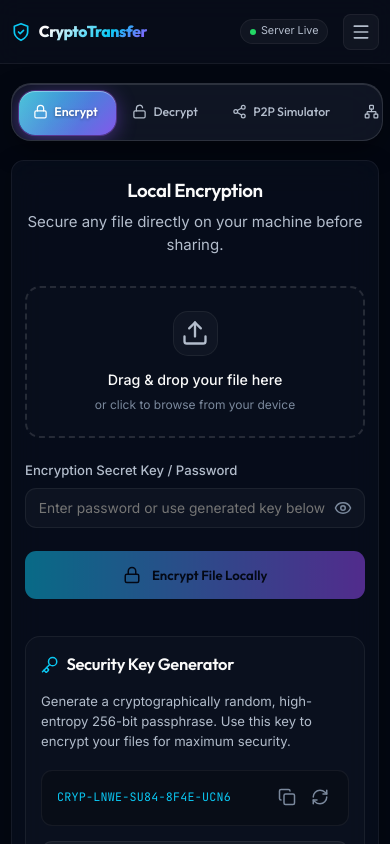
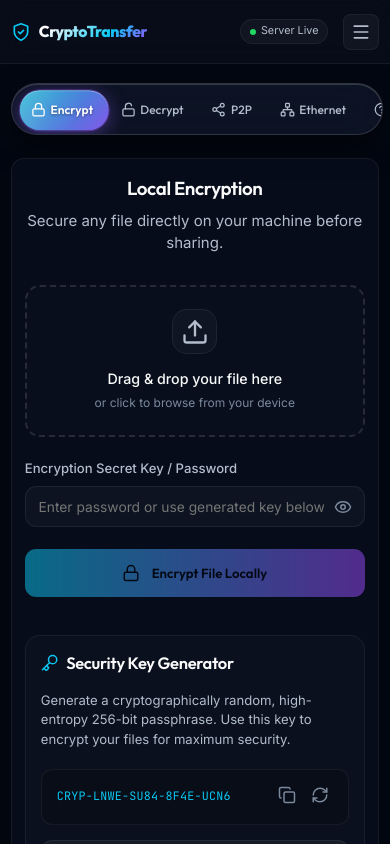
Before and after one commit to rajatava06/CryptoTransfer, a React (Vite) app: page / in a window 390 px wide. Shown: the top 844 px of the page. Built offline with nearby package versions, Linux system fonts and the light colour scheme.

Commit message:
Navbar updates

```diff
--- a/src/App.jsx
+++ b/src/App.jsx
@@ -96,67 +96,111 @@
   }, [activeTab]);
 
 
+  const [swipeOffset, setSwipeOffset] = useState(0);
+  const [isSwiping, setIsSwiping] = useState(false);
+
   const swipeStartX = useRef(null);
   const swipeStartY = useRef(null);
   const swipeLocked = useRef(null); // 'h' | 'v' | null
   const activeTabRef = useRef(activeTab);
   useEffect(() => { activeTabRef.current = activeTab; }, [activeTab]);
 
+  // Touch gesture handler for both nav-tabs bar and swipe-zone view container
   useEffect(() => {
-    const el = document.getElementById('swipe-zone');
-    if (!el) return;
+    const swipeZoneEl = document.getElementById('swipe-zone');
+    const navTabsEl = navRef.current;
+    if (!swipeZoneEl) return;
 
-    const onStart = (e) => {
+    let touchStartTime = 0;
+
+    const onTouchStart = (e) => {
+      if (e.touches.length !== 1) return;
       swipeStartX.current = e.touches[0].clientX;
       swipeStartY.current = e.touches[0].clientY;
+      touchStartTime = Date.now();
       swipeLocked.current = null;
+      setIsSwiping(false);
     };
 
-    const onMove = (e) => {
-      if (!swipeStartX.current) return;
-      const dx = e.touches[0].clientX - swipeStartX.current;
-      const dy = e.touches[0].clientY - swipeStartY.current;
+    const onTouchMove = (e) => {
+      if (swipeStartX.current === null) return;
+      const currentX = e.touches[0].clientX;
+      const currentY = e.touches[0].clientY;
+      const dx = currentX - swipeStartX.current;
+      const dy = currentY - swipeStartY.current;
 
-      // Lock direction on first significant movement
       if (!swipeLocked.current) {
-        if (Math.abs(dx) > 8 || Math.abs(dy) > 8) {
+        if (Math.abs(dx) > 6 || Math.abs(dy) > 6) {
           swipeLocked.current = Math.abs(dx) > Math.abs(dy) ? 'h' : 'v';
         }
       }
-      // Block native scroll only when we've committed to horizontal
+
       if (swipeLocked.current === 'h') {
-        e.preventDefault();
+        if (e.cancelable) e.preventDefault();
+        setIsSwiping(true);
+        const currentIndex = TAB_ORDER.indexOf(activeTabRef.current);
+        const isAtFirst = currentIndex === 0 && dx > 0;
+        const isAtLast = currentIndex === TAB_ORDER.length - 1 && dx < 0;
+
+        // Apply rubber-band damping if at edges
+        const effectiveDx = (isAtFirst || isAtLast) ? dx * 0.25 : dx;
+        setSwipeOffset(effectiveDx);
       }
     };
 
-    const onEnd = (e) => {
-      if (swipeLocked.current !== 'h' || swipeStartX.current === null) {
-        swipeStartX.current = null;
-        swipeStartY.current = null;
-        swipeLocked.current = null;
-        return;
+    const onTouchEnd = (e) => {
+      if (swipeStartX.current === null) return;
+      const touchEndTime = Date.now();
+      const dt = touchEndTime - touchStartTime;
+
+      if (swipeLocked.current === 'h') {
+        const dx = e.changedTouches[0].clientX - swipeStartX.current;
+        const velocity = Math.abs(dx) / (dt || 1);
+        const currentIndex = TAB_ORDER.indexOf(activeTabRef.current);
+        const threshold = window.innerWidth < 768 ? 35 : 60;
+
+        if (Math.abs(dx) > threshold || velocity > 0.35) {
+          if (dx < 0 && currentIndex < TAB_ORDER.length - 1) {
+            setActiveTab(TAB_ORDER[currentIndex + 1]);
+          } else if (dx > 0 && currentIndex > 0) {
+            setActiveTab(TAB_ORDER[currentIndex - 1]);
+          }
+        }
       }
-      const dx = e.changedTouches[0].clientX - swipeStartX.current;
-      if (Math.abs(dx) < 50) {
-        swipeStartX.current = null;
-        swipeLocked.current = null;
-        return;
-      }
-      const current = TAB_ORDER.indexOf(activeTabRef.current);
-      if (dx < 0 && current < TAB_ORDER.length - 1) setActiveTab(TAB_ORDER[current + 1]);
-      else if (dx > 0 && current > 0) setActiveTab(TAB_ORDER[current - 1]);
+
+      // Animate spring back to center offset
+      setIsSwiping(false);
+      setSwipeOffset(0);
       swipeStartX.current = null;
       swipeStartY.current = null;
       swipeLocked.current = null;
     };
 
-    el.addEventListener('touchstart', onStart, { passive: true });
-    el.addEventListener('touchmove', onMove, { passive: false });
-    el.addEventListener('touchend', onEnd, { passive: true });
+    // Attach to view container
+    swipeZoneEl.addEventListener('touchstart', onTouchStart, { passive: true });
+    swipeZoneEl.addEventListener('touchmove', onTouchMove, { passive: false });
+    swipeZoneEl.addEventListener('touchend', onTouchEnd, { passive: true });
+    swipeZoneEl.addEventListener('touchcancel', onTouchEnd, { passive: true });
+
+    // Attach directly to nav-tabs bar if present
+    if (navTabsEl) {
+      navTabsEl.addEventListener('touchstart', onTouchStart, { passive: true });
+      navTabsEl.addEventListener('touchmove', onTouchMove, { passive: false });
+      navTabsEl.addEventListener('touchend', onTouchEnd, { passive: true });
+      navTabsEl.addEventListener('touchcancel', onTouchEnd, { passive: true });
+    }
+
     return () => {
-      el.removeEventListener('touchstart', onStart);
-      el.removeEventListener('touchmove', onMove);
-      el.removeEventListener('touchend', onEnd);
+      swipeZoneEl.removeEventListener('touchstart', onTouchStart);
+      swipeZoneEl.removeEventListener('touchmove', onTouchMove);
+      swipeZoneEl.removeEventListener('touchend', onTouchEnd);
+      swipeZoneEl.removeEventListener('touchcancel', onTouchEnd);
+      if (navTabsEl) {
+        navTabsEl.removeEventListener('touchstart', onTouchStart);
+        navTabsEl.removeEventListener('touchmove', onTouchMove);
+        navTabsEl.removeEventListener('touchend', onTouchEnd);
+        navTabsEl.removeEventListener('touchcancel', onTouchEnd);
+      }
     };
   }, []);
 
@@ -178,7 +222,7 @@
         <div className="container">
           {/* Navigation Tabs — iOS-26 glider */}
           <nav
-            className="nav-tabs"
+            className={`nav-tabs ${isSwiping ? 'swiping' : ''}`}
             aria-label="Main Navigation"
             ref={navRef}
           >
@@ -190,7 +234,8 @@
                 opacity: glider.opacity,
                 width: glider.width,
                 height: glider.height,
-                transform: `translate(${glider.left}px, ${glider.top}px)`,
+                transform: `translate(${glider.left + swipeOffset * 0.15}px, ${glider.top}px)`,
+                transition: isSwiping ? 'none' : 'transform 0.38s cubic-bezier(0.34, 1.56, 0.64, 1), width 0.32s cubic-bezier(0.34, 1.56, 0.64, 1)'
               }}
             />
 
@@ -222,7 +267,7 @@
               onClick={() => setActiveTab('p2p')}
             >
               <Share2 size={18} />
-              P2P Simulator
+              P2P
             </button>
             <button
               id="tab-ethernet-btn"
@@ -232,15 +277,30 @@
               onClick={() => setActiveTab('ethernet')}
             >
               <Network size={18} />
-              Ethernet LAN
+              Ethernet
+            </button>
+            <button
+              id="tab-info-btn"
+              type="button"
+              ref={el => tabRefs.current['info'] = el}
+              className={`tab-btn ${activeTab === 'info' ? 'active' : ''}`}
+              onClick={() => setActiveTab('info')}
+            >
+              <HelpCircle size={18} />
+              Specs
             </button>
           </nav>
 
-          {/* Active Tab Panel — swipe zone */}
+          {/* Active Tab Panel — swipe zone with real-time iOS translation */}
           <div
             id="swipe-zone"
             className="active-view-container"
-            style={{ animation: 'fadeIn 0.3s', touchAction: 'pan-y pinch-zoom' }}
+            style={{
+              transform: `translateX(${swipeOffset}px)`,
+              transition: isSwiping ? 'none' : 'transform 0.35s cubic-bezier(0.32, 0.72, 0, 1)',
+              touchAction: 'pan-y pinch-zoom',
+              willChange: 'transform'
+            }}
           >
             {activeTab === 'encrypt' && (
               <EncryptPanel
--- a/src/index.css
+++ b/src/index.css
@@ -1444,41 +1444,69 @@
     border-radius: 10px;
   }
 
-  /* ── Navigation tabs ── */
+  /* ── Mobile Top Floating Rounded Pill Bar (≤ 768px) ── */
   .nav-tabs {
+    position: relative;
+    top: auto;
+    bottom: auto;
+    left: auto;
+    right: auto;
     width: fit-content;
     max-width: calc(100vw - 1.25rem);
-    margin: 1.25rem auto;
-    padding: 0.4rem;
-    gap: 0.35rem;
+    margin: 1.25rem auto 1.5rem;
+    padding: 0.35rem 0.45rem;
+    gap: 0.25rem;
     justify-content: flex-start;
+    align-items: center;
     overflow-x: auto;
     scrollbar-width: none;
     -webkit-overflow-scrolling: touch;
     display: flex;
-    border-radius: 20px; /* Rounded squircle on mobile */
-    background: rgba(18, 24, 38, 0.85);
+    border-radius: 100px; /* Floating rounded pill capsule */
+    border: 1px solid rgba(255, 255, 255, 0.14);
+    background: rgba(15, 22, 38, 0.86);
     backdrop-filter: blur(20px) saturate(180%);
     -webkit-backdrop-filter: blur(20px) saturate(180%);
-    box-shadow: 0 10px 28px -6px rgba(0, 0, 0, 0.5), inset 0 1px 0 rgba(255, 255, 255, 0.12);
+    box-shadow: 0 12px 32px -4px rgba(0, 0, 0, 0.55), inset 0 1px 0 rgba(255, 255, 255, 0.16);
+    z-index: 10;
+    touch-action: pan-y pinch-zoom;
+    user-select: none;
+    -webkit-user-select: none;
   }
 
   .nav-tabs::-webkit-scrollbar {
     display: none;
   }
 
+  .main-content {
+    padding-bottom: 3.5rem;
+  }
+
   .tab-btn {
-    padding: 0.65rem 1.1rem;
-    font-size: 0.88rem;
-    gap: 0.45rem;
-    border-radius: 14px; /* Rounded squircle on mobile buttons */
-    flex-shrink: 0; /* prevent tabs from squishing for scrollable tab bar */
-    min-height: 44px;
+    padding: 0.55rem 0.9rem;
+    font-size: 0.84rem;
+    gap: 0.35rem;
+    border-radius: 100px; /* Matching rounded pill buttons */
+    flex-shrink: 0;
+    flex-direction: row;
+    justify-content: center;
+    align-items: center;
+    min-height: 40px;
+    white-space: nowrap;
+    transition: color 0.2s ease, transform 0.15s cubic-bezier(0.34, 1.56, 0.64, 1);
+  }
+
+  .tab-btn:active {
+    transform: scale(0.95);
   }
 
   .tab-btn svg {
     width: 16px;
     height: 16px;
+  }
+
+  .nav-glider {
+    border-radius: 100px;
   }
 
   /* ── View cards ── */
@@ -1709,12 +1737,15 @@
   }
 
   .tab-btn {
-    padding: 0.6rem 0.95rem;
-    font-size: 0.82rem;
-    border-radius: 14px;
-  }
-
-  /* Keep tab icons visible for WhatsApp iOS style scrollable tabs */
+    padding: 0.5rem 0.8rem;
+    font-size: 0.8rem;
+    border-radius: 100px;
+    flex-direction: row;
+    justify-content: center;
+    align-items: center;
+    gap: 0.3rem;
+  }
+
   .tab-btn svg {
     display: inline-block;
     width: 15px;
```
